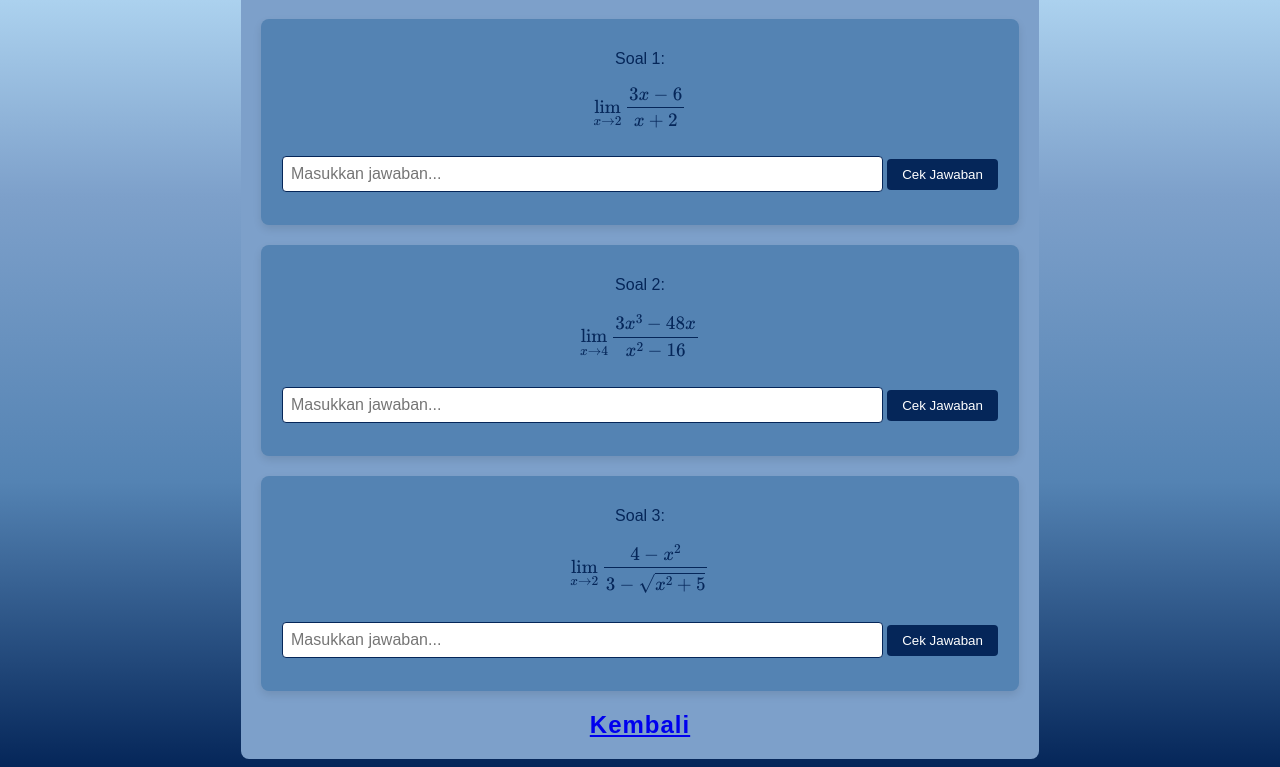
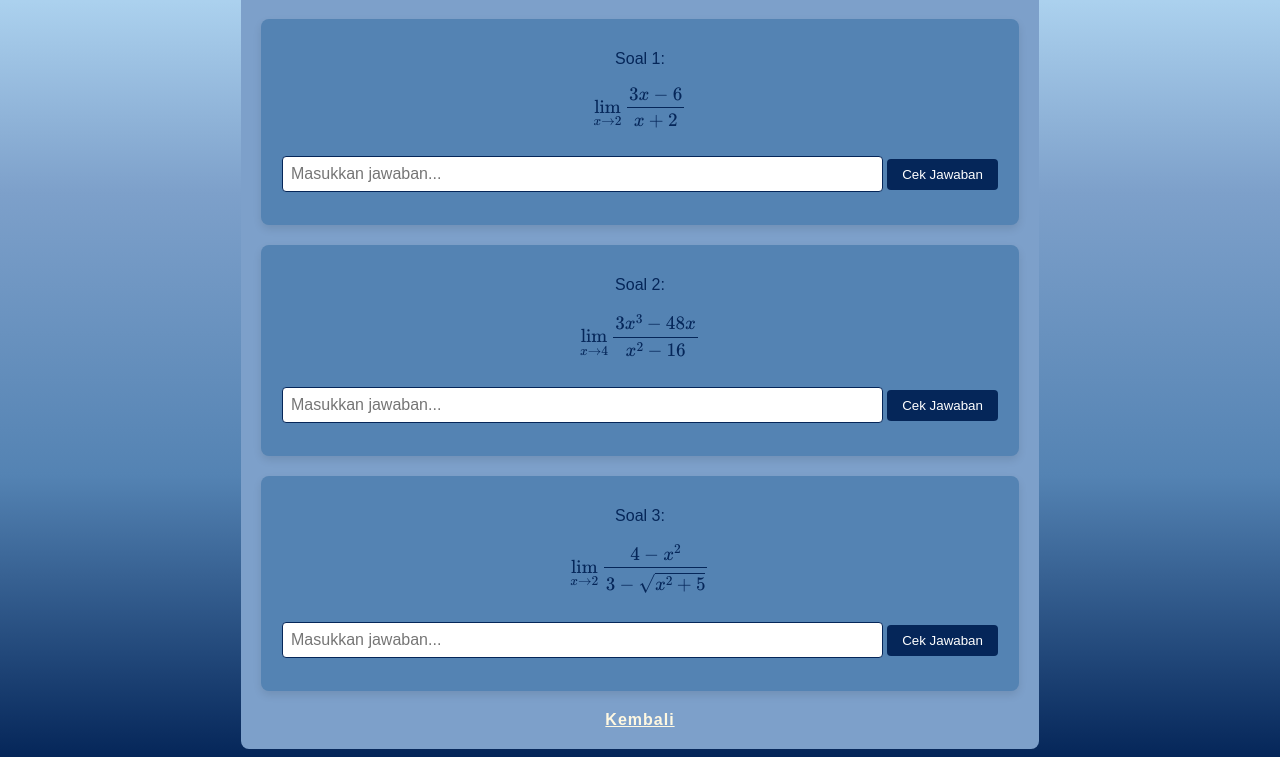
Before and after one commit to Syailaaa/ProyekKalkulus, a plain HTML site: page latihana.html in a window 1280 px wide. Shown: the part 89-856 px from the top of the page. Drawn offline with nearby package versions, Linux system fonts and the light colour scheme.

Commit message:
Update latihana.html

```diff
--- a/latihana.html
+++ b/latihana.html
@@ -8,13 +8,13 @@
   <script src="https://polyfill.io/v3/polyfill.min.js?features=es6"></script>
   <script id="MathJax-script" async src="https://cdn.jsdelivr.net/npm/mathjax@3/es5/tex-mml-chtml.js"></script>
   <style>
-   .back-btn{
+  .back-btn{
   margin: 0;
-  font-size: 1.5em;
+  color: #fff8e1;
+  font-size: 1em;
   letter-spacing: 1px;
   font-weight: bold;
     }
-
   </style>
 </head>
 <body>
```
